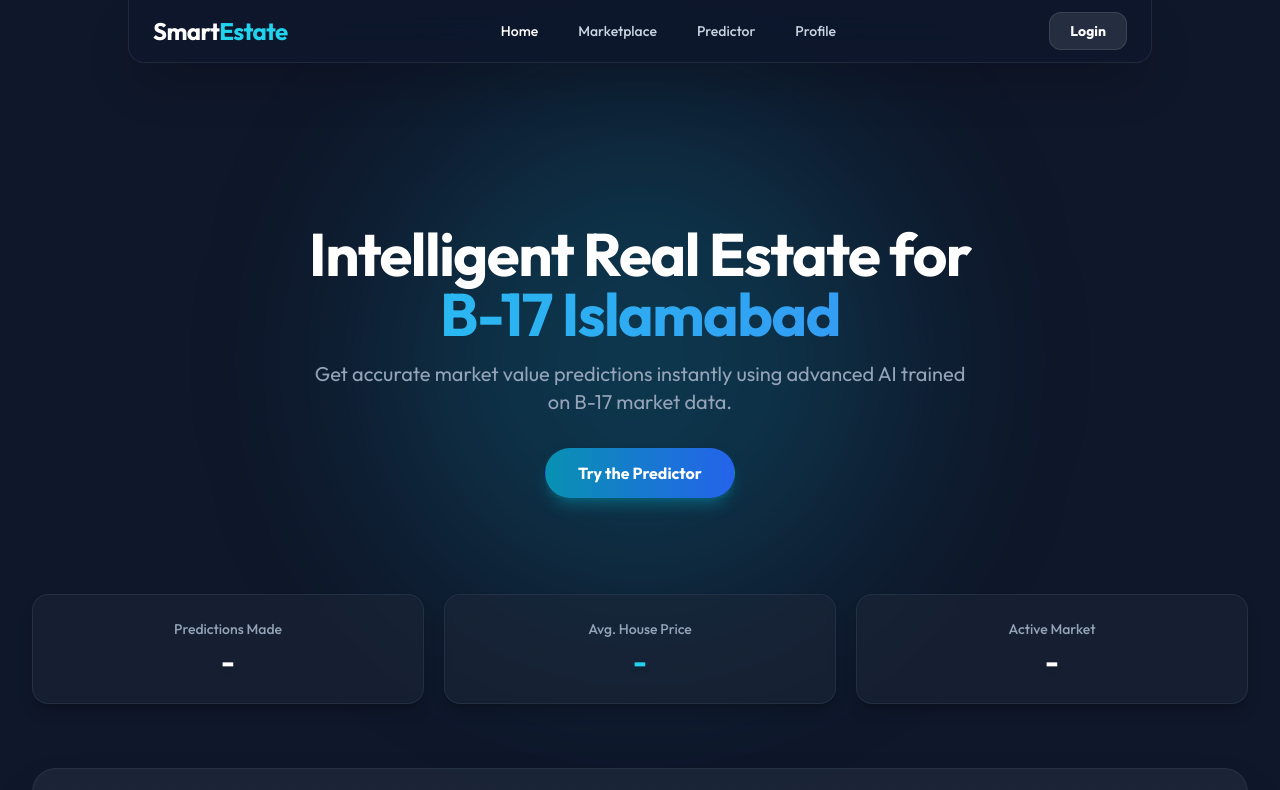
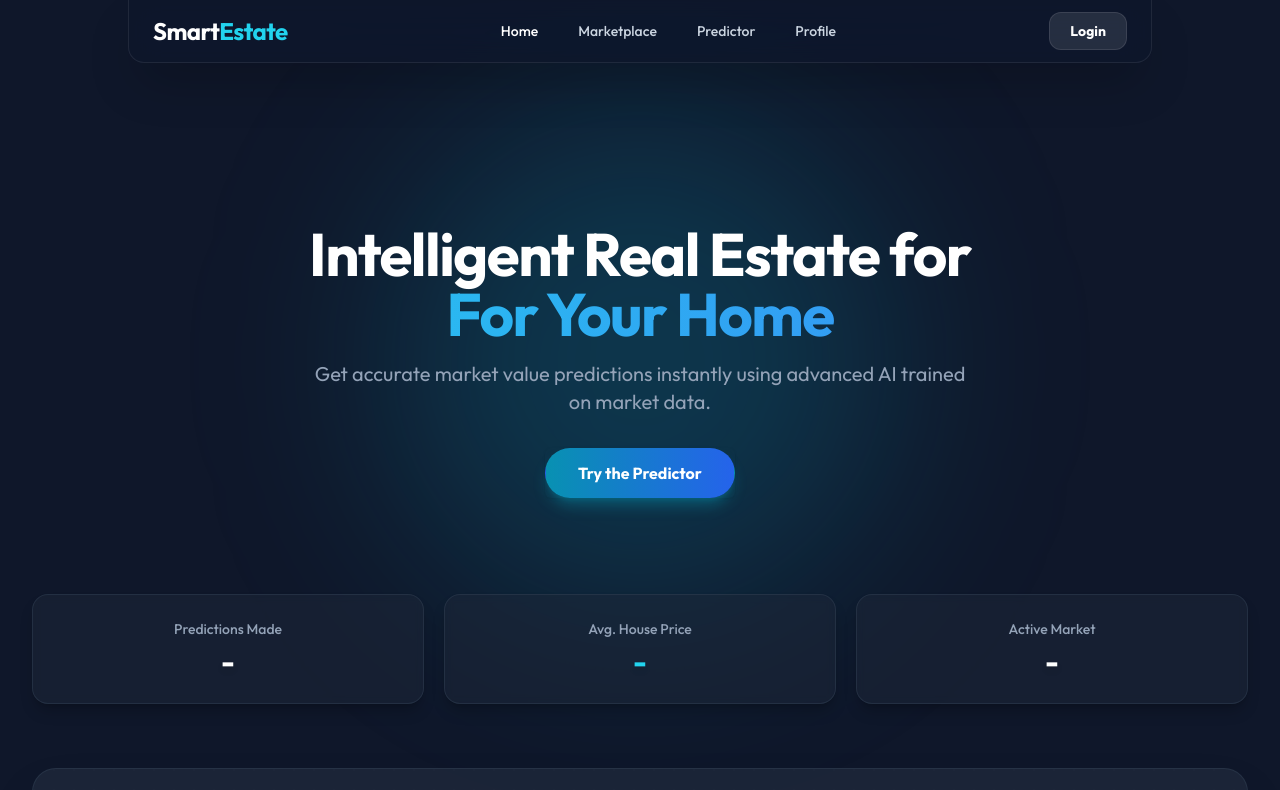
Before and after one commit to Talal-Tahir25/Smartestate, a website with bundled scripts: page public/index.html in a window 1280 px wide. Shown: the top 790 px of the page. Built offline with nearby package versions, Linux system fonts and the light colour scheme; no server answers.

Commit message:
Updated index.html

```diff
--- a/public/index.html
+++ b/public/index.html
@@ -112,11 +112,11 @@
 
             <h1 class="text-4xl font-extrabold tracking-tight text-white sm:text-5xl md:text-6xl">
                 <span class="block">Intelligent Real Estate for</span>
-                <span class="block text-transparent bg-clip-text bg-gradient-to-r from-cyan-400 to-blue-500">B-17
-                    Islamabad</span>
+                <span class="block text-transparent bg-clip-text bg-gradient-to-r from-cyan-400 to-blue-500">
+                    For Your Home</span>
             </h1>
             <p class="mt-4 max-w-2xl mx-auto text-xl text-slate-400">
-                Get accurate market value predictions instantly using advanced AI trained on B-17 market data.
+                Get accurate market value predictions instantly using advanced AI trained on market data.
             </p>
             <div class="mt-8 flex justify-center">
                 <div class="inline-flex rounded-md shadow">
```
